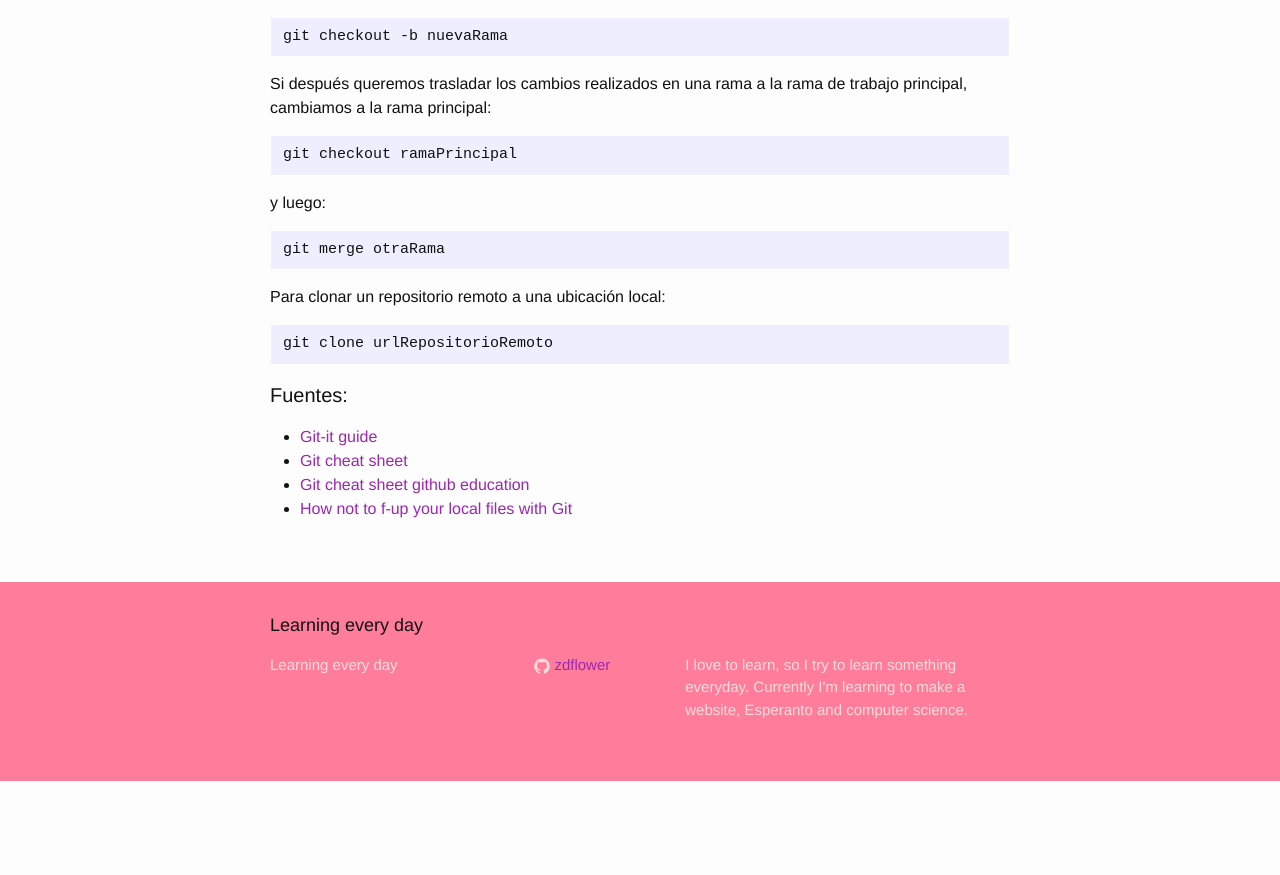
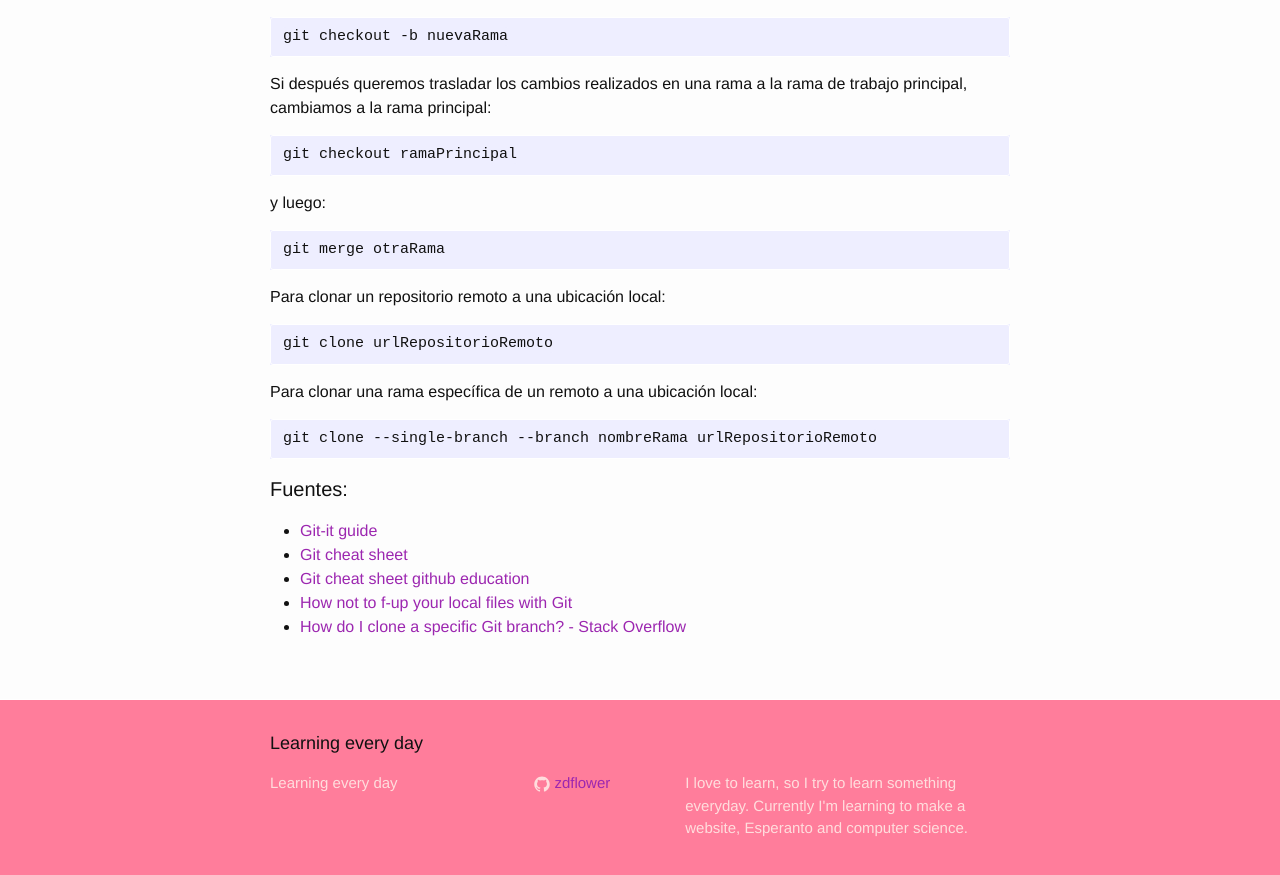
Before and after one commit to zdflower/zdflower.github.io, a Jekyll site: the page built from _posts/2017-10-13-git.markdown, in a window 1280 px wide and 900 px high, scrolled down 1106 px. Shown: the top 875 px of the window. Built offline with Jekyll 4.4.1, drawn with Linux system fonts in a browser that asks for light colours; before the commit the page ends 1887 px from its top, so only the background shows below that.

Commit message:
Add how to clone a specific branch

```diff
--- a/_posts/2017-10-13-git.markdown
+++ b/_posts/2017-10-13-git.markdown
@@ -52,9 +52,14 @@ Para clonar un repositorio remoto a una ubicación local:
 
     git clone urlRepositorioRemoto
 
+Para clonar una rama específica de un remoto a una ubicación local:
+
+    git clone --single-branch --branch nombreRama urlRepositorioRemoto
+
 #### Fuentes:
 
 * [Git-it guide ](http://jlord.us/git-it/)
 * [Git cheat sheet](http://www.cheat-sheets.org/saved-copy/git-cheat-sheet.pdf)
 * [Git cheat sheet github education](https://education.github.com/git-cheat-sheet-education.pdf)
 * [How not to f-up your local files with Git](https://medium.com/@francesco.agnoletto/how-to-not-f-up-your-local-files-with-git-part-1-e0756c88fd3c)
+* [How do I clone a specific Git branch? - Stack Overflow](https://stackoverflow.com/questions/1911109/how-do-i-clone-a-specific-git-branch)
```
